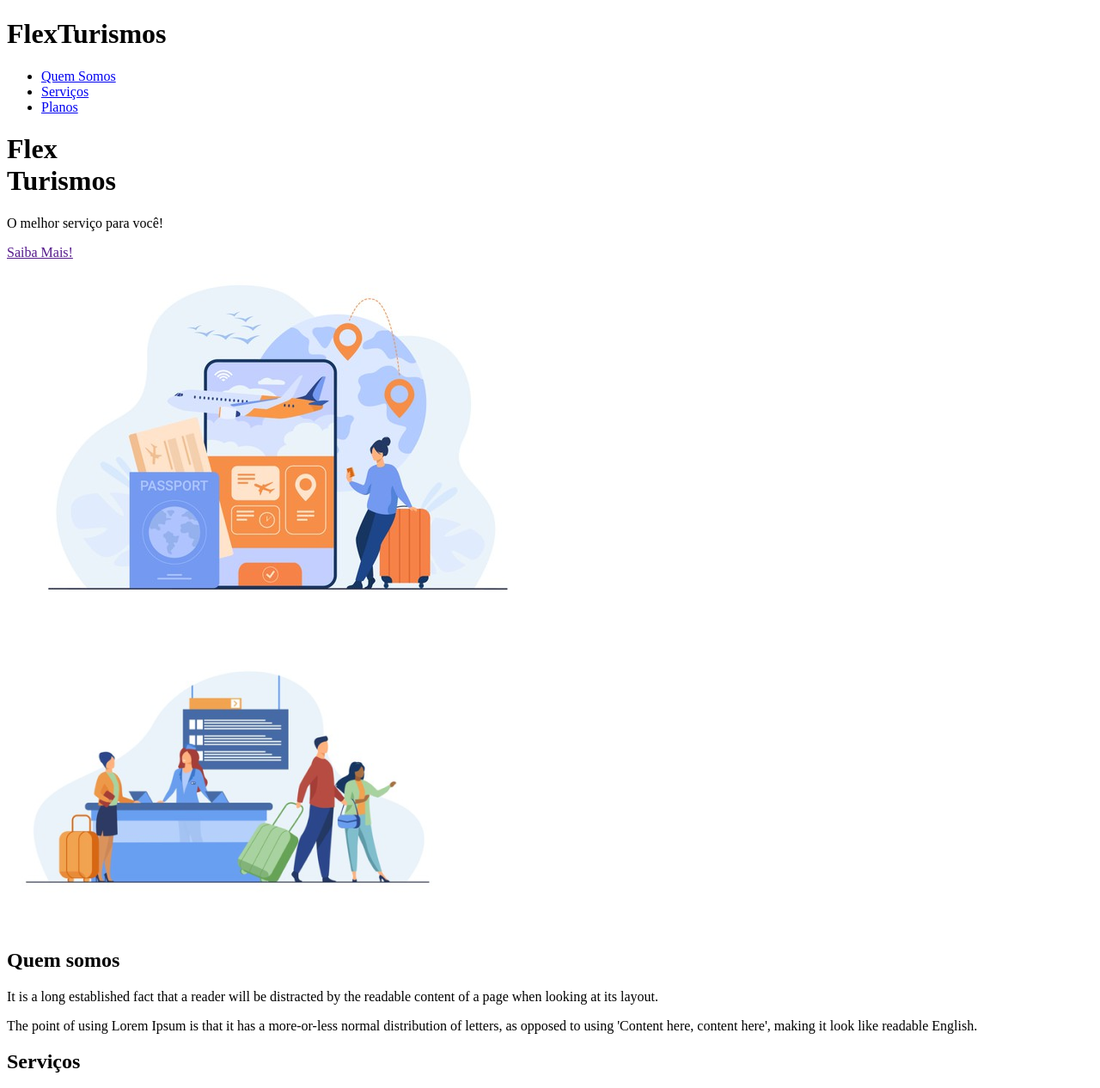
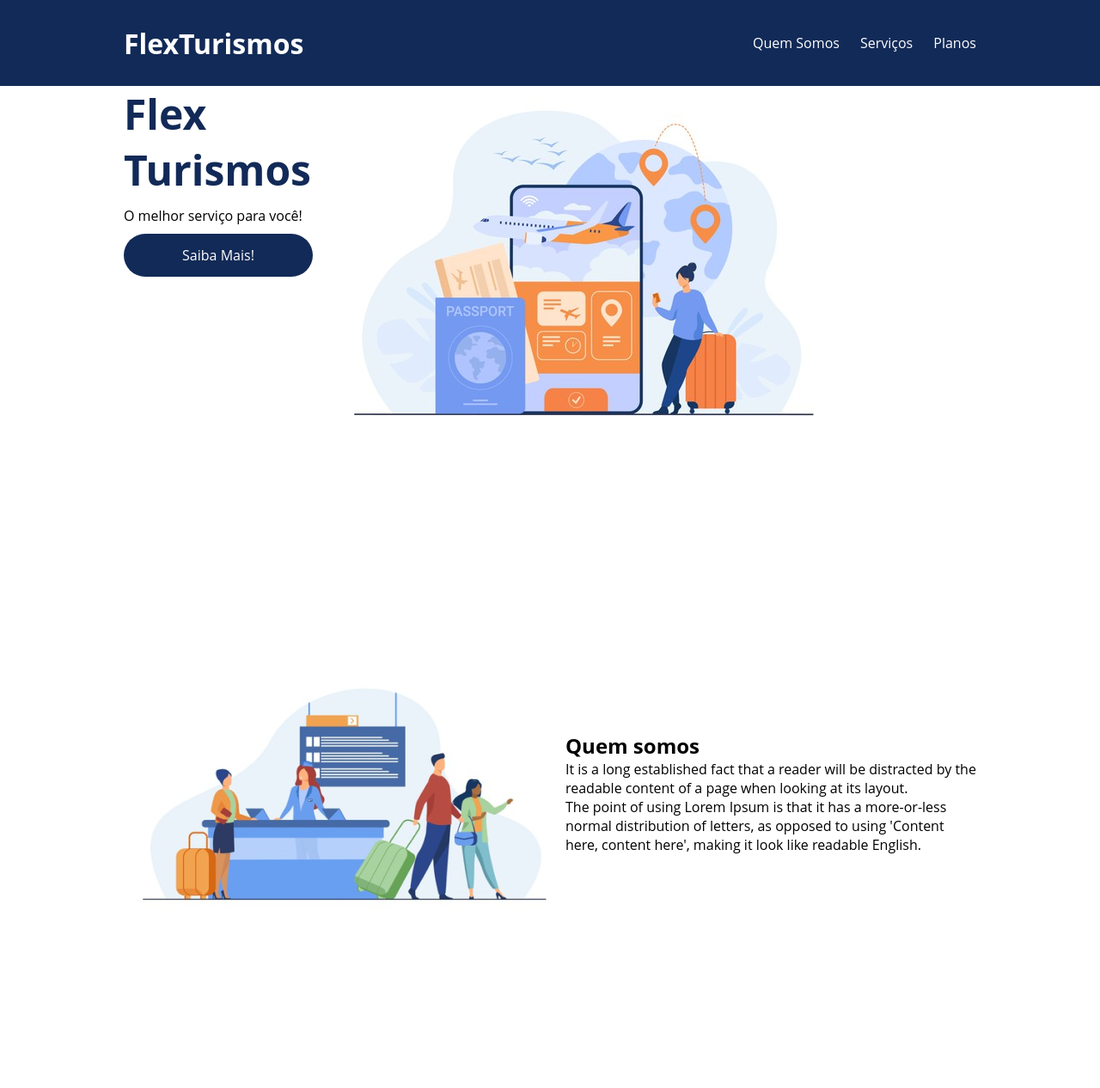
Before and after one commit to sergiomerces/site-flexturismo, a plain HTML site: page index.html in a window 1280 px wide. Shown: the top 1266 px of the page at 86% size. Drawn offline with Linux system fonts and the light colour scheme.

Commit message:
header e apresentação concluídos

```diff
--- a/index.html
+++ b/index.html
@@ -8,16 +8,20 @@
 </head>
 <body>
     <header>
-        <h1>FlexTurismos</h1>
-        <ul>
-            <li><a href="#quem-somos">Quem Somos</a></li>
-            <li><a href="#servicos">Serviços</a></li>
-            <li><a href="#planos">Planos</a></li>
-        </ul>
+        <div class="flex-container menu">
+            <div>
+                <h1>FlexTurismos</h1>
+            </div>
+            <ul class="list-items">
+                <li><a href="#quem-somos">Quem Somos</a></li>
+                <li><a href="#servicos">Serviços</a></li>
+                <li><a href="#planos">Planos</a></li>
+            </ul>
+        </div>
     </header>
 
-    <div>
-        <div>
+    <div class="flex-container">
+        <div class="texto-apresentacao">
             <h1>Flex <br>Turismos</h1>
             <p>O melhor serviço para você!</p>
             <a href="">Saiba Mais!</a>
@@ -28,37 +32,37 @@
         </div>
     </div>
 
-    <div>
-        <div>
-            <img src="./images/1-quem-somos.png" alt="balcão de atendimento">
-        </div>
-
+    <div class="flex-container apresentacao" id="quem-somos">
         <div>
             <h2>Quem somos</h2>
             <p>It is a long established fact that a reader will be distracted by the readable content of a page when looking at its layout. </p>
             <p>The point of using Lorem Ipsum is that it has a more-or-less normal distribution of letters, as opposed to using 'Content here, content here', making it look like readable English.</p>
         </div>
+
+        <div class="flex-container">
+            <img src="./images/1-quem-somos.png" alt="balcão de atendimento">
+        </div>
     </div>
 
     <div>
-        <div>
+        <div class="flex-container">
             <h2>Serviços</h2>
         </div>
 
-        <div>
+        <div class="flex-container">
             <div>
                 <div><img src="./images/icon-2.png" alt="hospedagens"></div>
                 <p>Hospedagens</p>
                 <a href="#">Comprar Agora</a>
             </div>
 
-            <div>
+            <div class="flex-container">
                <div><img src="./images/icon-1.png" alt="pacote de viagens"></div>
                <p>Pacotes de viagens</p>
                <a href="#">Comprar Agora</a>
             </div>
 
-            <div>
+            <div class="flex-container">
                 <div><img src="./images/icon-3.png" alt="roteiros personalizados"></div>
                 <p>Roteiros personalizados</p>
                 <a href="#">Comprar Agora</a>
@@ -67,7 +71,7 @@
         </div>
     </div>
 
-    <div>
+    <div class="flex-container">
 
         <div>
             <h3>Plano 2</h3>
--- a/style.css
+++ b/style.css
@@ -0,0 +1,81 @@
+*{
+    margin: 0;
+    padding: 0;
+    font-family: 'Open Sans', sans-serif;
+}
+
+ul{
+    list-style: none;
+    margin: 0;
+    padding: 0;
+}
+
+ul li a{
+    text-decoration: none;
+}
+
+.flex-container{
+    display: flex;
+    max-width: 992px;
+    margin: auto;
+    width: 100%;
+}
+
+header{
+    display: flex;
+    background-color: #122a57;
+    height: 100px;
+    align-items: center;
+    color: white;
+}
+
+header .menu{
+    justify-content: space-between;
+}
+
+header .list-items{
+    display: flex;
+    max-width: 260px;
+    width: 100%;
+    justify-content: space-between;
+    align-items: center;
+}
+
+.list-items li a{
+    color: white;
+}
+
+.apresentacao{
+    height: 100vh;
+    align-items: center;
+    justify-content: space-between;
+}
+
+.texto-apresentacao{
+    min-height: 200px;
+}
+
+.texto-apresentacao h1{
+    color: #122a57;
+    font-size: 48px;
+    margin-bottom: 10px;
+}
+
+.texto-apresentacao a{
+    background-color: #122a57;
+    color: white;
+    text-align: center;
+    border-radius: 30px;
+    width: 220px;
+    display: block;
+    text-decoration: none;
+    height: 50px;
+    line-height: 50px;
+    margin: 10px 0;
+}
+
+#quem-somos{
+    flex-direction: row-reverse;
+    align-items: center;
+    justify-content: space-between;
+}
```
